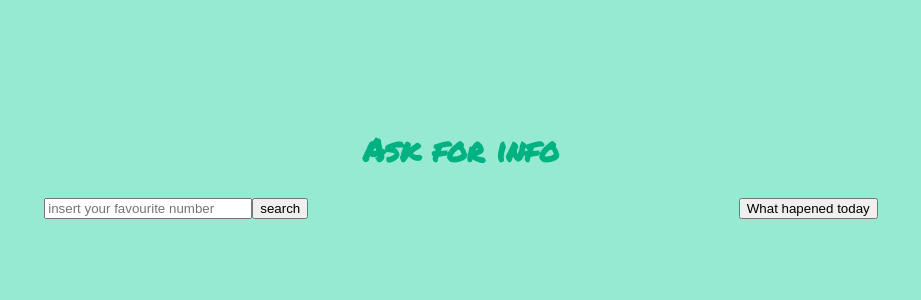
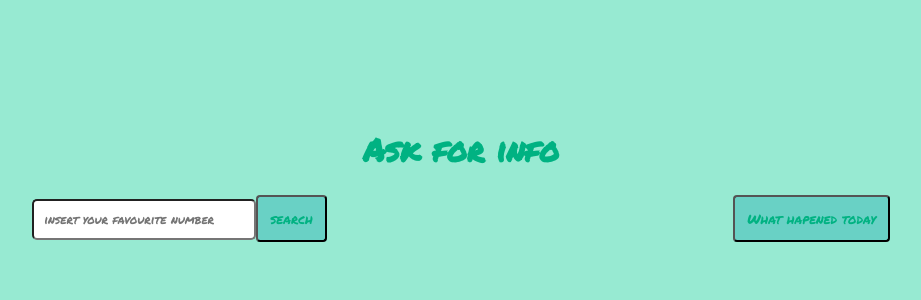
Before and after one commit to Areskyb/weekend_hw, a Vue app: page / in a window 1280 px wide. Shown: the top 300 px of the page, without its empty margins (179-1100 px from the left). Built offline with nearby package versions, Linux system fonts and the light colour scheme.

Commit message:
added css features

```diff
--- a/src/components/DateForm.vue
+++ b/src/components/DateForm.vue
@@ -37,4 +37,14 @@ export default {
 </script>
 
 <style lang="css" scoped>
+@import url('https://fonts.googleapis.com/css?family=Permanent+Marker&display=swap');
+
+input{
+  font-family: 'Permanent Marker', cursive;
+  background-color: #69D1C5;
+  padding: 12px;
+  border-radius: 4px;
+  color: #00B282;
+
+}
 </style>
--- a/src/components/FunForm.vue
+++ b/src/components/FunForm.vue
@@ -2,7 +2,7 @@
   <div class="">
     <form class="fun-form" v-on:submit.prevent='handleForm'>
       <input class="text-input" type="number" name="" value="" v-model='text' required placeholder="insert your favourite number">
-      <input type="submit" name="" value="search">
+      <input class="search" type="submit" name="" value="search" >
     </form>
 
 </div>
@@ -26,9 +26,24 @@ export default {
   }
 }
 </script>
-
+@import url('https://fonts.googleapis.com/css?family=Permanent+Marker&display=swap')
 <style lang="css" scoped>
 .text-input{
-  width: 200px
+  font-family: 'Permanent Marker', cursive;
+  width: 200px;
+  padding: 10px;
+  font-size: 12px;
+  border-radius: 5px;
+  color: #00B282;
+}
+
+.search{
+font-family: 'Permanent Marker', cursive;
+background-color: #69D1C5;
+padding: 12px;
+border-radius: 4px;
+color: #00B282;
+}
+form{
 }
 </style>
```
Also changed, not shown: public/content/reproductive-system.png (added).
